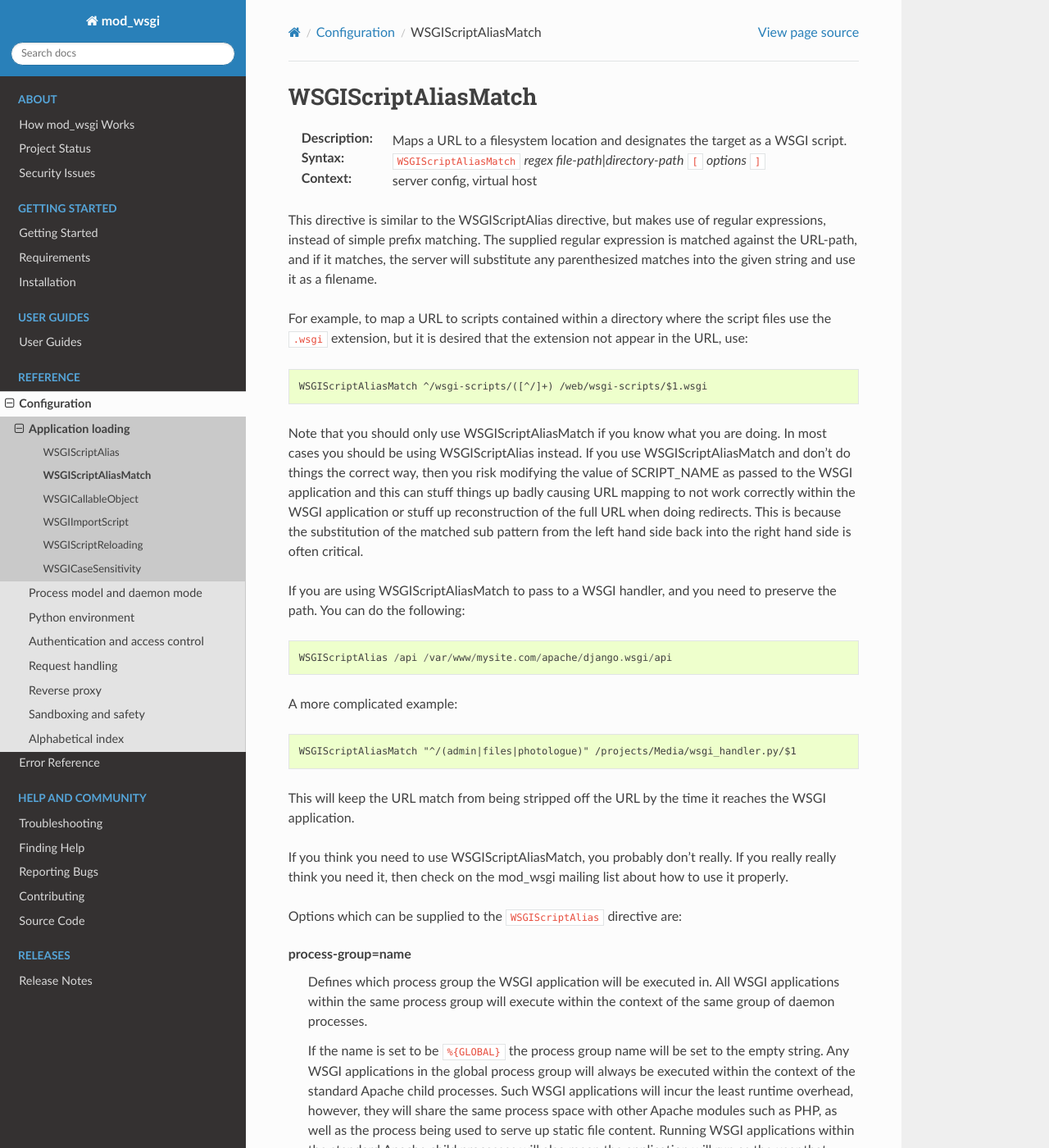
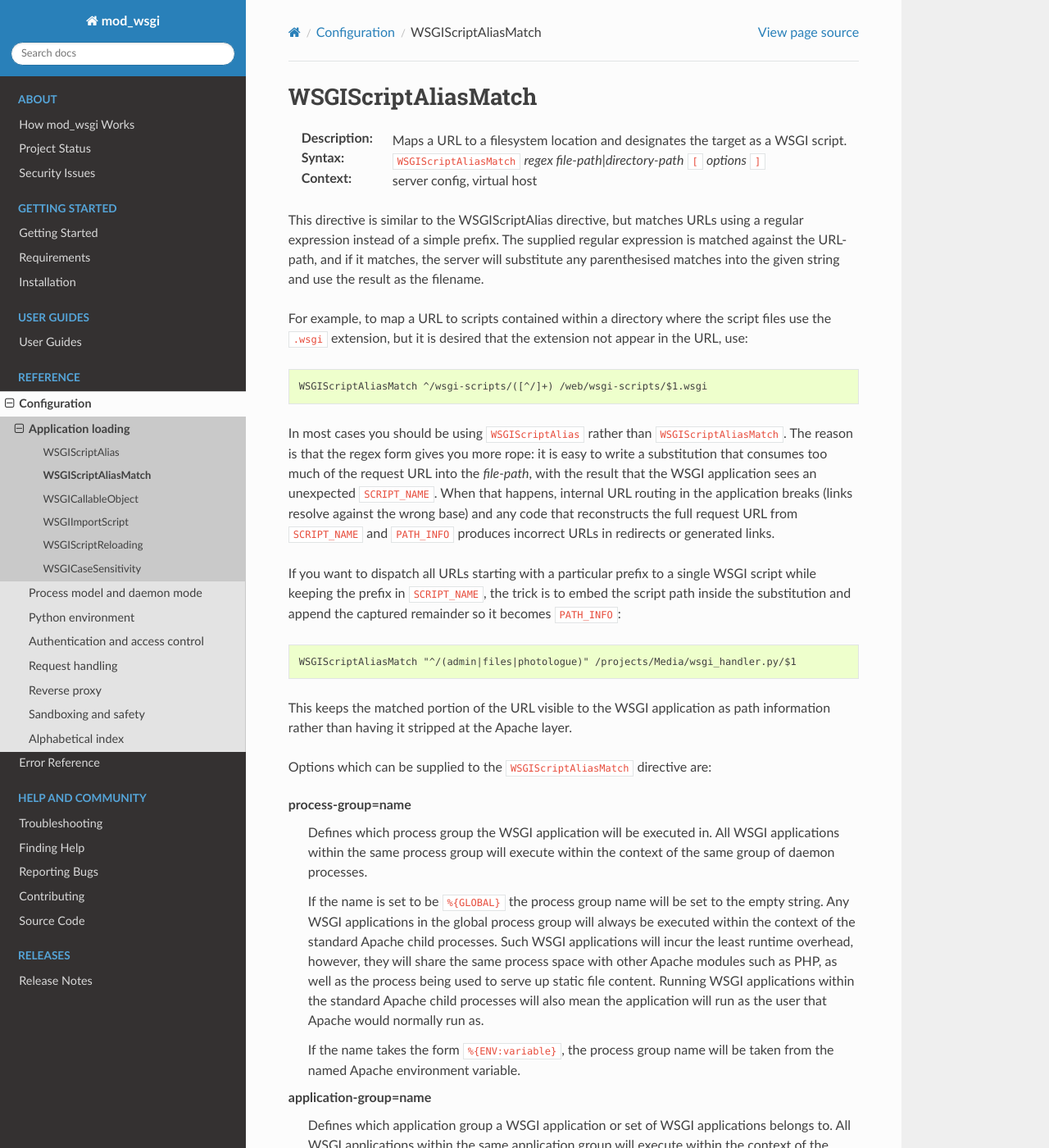
Before and after one commit to GrahamDumpleton/mod_wsgi, a Sphinx documentation site: the page built from docs/configuration-directives/WSGIScriptAliasMatch.rst, in a window 1280 px wide and 1400 px high. Shown: the whole window at 82% size. Built offline with Sphinx 7.4.7 and the Read the Docs theme 3.1.0, drawn with Linux system fonts in a browser that asks for light colours; pages that are not in the unit, such as notebooks, are missing from menus; some of the changed text lies outside the part shown.

Commit message:
Review pass over application-loading directives.
Covers WSGIScriptAlias, WSGIScriptAliasMatch, WSGICallableObject,
WSGIImportScript and WSGIScriptReloading.

WSGIScriptAlias and WSGIScriptAliasMatch both gain a mount-at-root
example, the %{ENV:variable} form for process-group and
application-group is documented, and the env-var lookup mechanism
plus SetEnv / RewriteRule cross-reference are spelled out once at
the bottom of the options block. Apache hyperlink targets bumped
from 2.2 to 2.4. WSGIScriptAliasMatch additionally gets a fixed
example (was using WSGIScriptAlias by mistake), a cleaner SCRIPT_NAME
warning, a typo fix, and a pre-loading paragraph aligned with the
WSGIScriptAlias version.

WSGICallableObject loses a syntax line and two paragraphs that
claimed %{ENV:variable} support; the directive parser stores the
name as-is and the request path never expands env-var references,
so that documentation was wrong. Adds a brief Flask-style example.

WSGIImportScript gets an example invocation, a wording fix, and a
short note distinguishing it from the WSGIScriptAlias auto-preload
form.

WSGIScriptReloading expanded from a 14-line stub. The embedded-mode
description matches the implementation: only the script file's
sys.modules entry is dropped and the file is re-imported in the
same request. Daemon-mode behaviour is described as a graceful
process-group restart. Adds guidance on when to disable reloading
and a cross-reference to the reloading-source-code user guide.

```diff
--- a/docs/configuration-directives/WSGIScriptAlias.rst
+++ b/docs/configuration-directives/WSGIScriptAlias.rst
@@ -30,6 +30,11 @@
   Options +ExecCGI
   </Location>
 
+The ``<Location>`` form above is shown only to illustrate what
+``WSGIScriptAlias`` does internally. The recommended pattern when you
+need to apply directives to the script directory is the ``<Directory>``
+form shown below.
+
 Where the target is a *file-path*, URLs with a case-sensitive
 (%-decoded) path beginning with *URL-path* will be mapped to the script
 defined by the *file-path*.
@@ -40,6 +45,14 @@
 
 A request for ``http://www.example.com/name`` in this case would cause the
 server to run the WSGI application defined in ``/web/wsgi-scripts/name``.
+
+A WSGI application can also be mounted at the root of the site by using
+``/`` as the *URL-path*::
+
+  WSGIScriptAlias / /web/wsgi-scripts/myapp.wsgi
+
+In this case all requests to the site will be dispatched to the
+specified WSGI script file.
 
 If possible you should avoid placing WSGI scripts under the `DocumentRoot`_
 in order to avoid accidentally revealing their source code if the
@@ -77,6 +90,9 @@
     mean the application will run as the user that Apache would normally
     run as.
 
+    If the name takes the form ``%{ENV:variable}``, the process group
+    name will be taken from the named Apache environment variable.
+
 **application-group=name**
     Defines which application group a WSGI application or set of WSGI
     applications belongs to. All WSGI applications within the same
@@ -93,12 +109,32 @@
     manipulation of the Python GIL and thus will not run correctly within
     any additional sub interpreters created by Python.
 
+    If the name takes the form ``%{ENV:variable}``, the application
+    group name will be taken from the named Apache environment variable.
+
+When the ``%{ENV:variable}`` form is used, the named environment
+variable is looked up via the internal Apache notes and subprocess
+environment data structures, and (if not found there) via
+``getenv()`` from the Apache server process.
+
+Environment variables accessible via the ``%{ENV}`` reference can be
+set in the Apache configuration using directives such as `SetEnv`_
+and `RewriteRule`_.
+
 If both ``process-group`` and ``application-group`` options are set, the
 WSGI script file will be pre-loaded when the process it is to run in is
-started, rather than being lazily loaded on the first request.
+started, rather than being lazily loaded on the first request. This
+removes the per-process startup delay that would otherwise be paid by
+the first request to reach each process.
 
-.. _Alias: http://httpd.apache.org/docs/2.2/mod/mod_alias.html#alias
-.. _DocumentRoot: http://httpd.apache.org/docs/2.2/mod/core.html#documentroot
-.. _<Directory>: http://httpd.apache.org/docs/2.2/mod/core.html#directory
-.. _SetHandler: http://httpd.apache.org/docs/2.2/mod/core.html#sethandler
-.. _Options: http://httpd.apache.org/docs/2.2/mod/core.html#options
+For configurations that do not use ``WSGIScriptAlias``, or where you
+want to preload additional script files alongside the main one, see
+the WSGIImportScript directive.
+
+.. _Alias: http://httpd.apache.org/docs/2.4/mod/mod_alias.html#alias
+.. _DocumentRoot: http://httpd.apache.org/docs/2.4/mod/core.html#documentroot
+.. _<Directory>: http://httpd.apache.org/docs/2.4/mod/core.html#directory
+.. _SetHandler: http://httpd.apache.org/docs/2.4/mod/core.html#sethandler
+.. _Options: http://httpd.apache.org/docs/2.4/mod/core.html#options
+.. _SetEnv: http://httpd.apache.org/docs/2.4/mod/mod_env.html#setenv
+.. _RewriteRule: http://httpd.apache.org/docs/2.4/mod/mod_rewrite.html#rewriterule
--- a/docs/configuration-directives/WSGIScriptAliasMatch.rst
+++ b/docs/configuration-directives/WSGIScriptAliasMatch.rst
@@ -6,45 +6,41 @@
 :Syntax: ``WSGIScriptAliasMatch`` *regex file-path|directory-path* ``[`` *options* ``]``
 :Context: server config, virtual host
 
-This directive is similar to the WSGIScriptAlias directive, but makes use
-of regular expressions, instead of simple prefix matching. The supplied
-regular expression is matched against the URL-path, and if it matches, the
-server will substitute any parenthesized matches into the given string and
-use it as a filename.
+This directive is similar to the WSGIScriptAlias directive, but matches
+URLs using a regular expression instead of a simple prefix. The supplied
+regular expression is matched against the URL-path, and if it matches,
+the server will substitute any parenthesised matches into the given
+string and use the result as the filename.
 
-For example, to map a URL to scripts contained within
-a directory where the script files use the ``.wsgi`` extension, but it
-is desired that the extension not appear in the URL, use::
+For example, to map a URL to scripts contained within a directory where
+the script files use the ``.wsgi`` extension, but it is desired that the
+extension not appear in the URL, use::
 
   WSGIScriptAliasMatch ^/wsgi-scripts/([^/]+) /web/wsgi-scripts/$1.wsgi
 
-Note that you should only use WSGIScriptAliasMatch if you know what you are
-doing. In most cases you should be using WSGIScriptAlias instead. If you
-use WSGIScriptAliasMatch and don't do things the correct way, then you risk
-modifying the value of SCRIPT_NAME as passed to the WSGI application and
-this can stuff things up badly causing URL mapping to not work correctly
-within the WSGI application or stuff up reconstruction of the full URL when
-doing redirects. This is because the substitution of the matched sub
-pattern from the left hand side back into the right hand side is often
-critical.
+In most cases you should be using ``WSGIScriptAlias`` rather than
+``WSGIScriptAliasMatch``. The reason is that the regex form gives you
+more rope: it is easy to write a substitution that consumes too much of
+the request URL into the *file-path*, with the result that the WSGI
+application sees an unexpected ``SCRIPT_NAME``. When that happens,
+internal URL routing in the application breaks (links resolve against
+the wrong base) and any code that reconstructs the full request URL
+from ``SCRIPT_NAME`` and ``PATH_INFO`` produces incorrect URLs in
+redirects or generated links.
 
-If you are using WSGIScriptAliasMatch to pass to a WSGI handler, and you
-need to preserve the path.  You can do the following::
-
-  WSGIScriptAlias /api /var/www/mysite.com/apache/django.wsgi/api
-
-A more complicated example::
+If you want to dispatch all URLs starting with a particular prefix to a
+single WSGI script while keeping the prefix in ``SCRIPT_NAME``, the
+trick is to embed the script path inside the substitution and append
+the captured remainder so it becomes ``PATH_INFO``::
 
   WSGIScriptAliasMatch "^/(admin|files|photologue)" /projects/Media/wsgi_handler.py/$1
 
-This will keep the URL match from being stripped off the URL by the time it
-reaches the WSGI application.
+This keeps the matched portion of the URL visible to the WSGI
+application as path information rather than having it stripped at the
+Apache layer.
 
-If you think you need to use WSGIScriptAliasMatch, you probably don't
-really. If you really really think you need it, then check on the mod_wsgi
-mailing list about how to use it properly.
-
-Options which can be supplied to the ``WSGIScriptAlias`` directive are:
+Options which can be supplied to the ``WSGIScriptAliasMatch`` directive
+are:
 
 **process-group=name**
     Defines which process group the WSGI application will be executed
@@ -62,6 +58,9 @@
     mean the application will run as the user that Apache would normally
     run as.
 
+    If the name takes the form ``%{ENV:variable}``, the process group
+    name will be taken from the named Apache environment variable.
+
 **application-group=name**
     Defines which application group a WSGI application or set of WSGI
     applications belongs to. All WSGI applications within the same
@@ -78,8 +77,29 @@
     manipulation of the Python GIL and thus will not run correctly within
     any additional sub interpreters created by Python.
 
+    If the name takes the form ``%{ENV:variable}``, the application
+    group name will be taken from the named Apache environment variable.
+
+When the ``%{ENV:variable}`` form is used, the named environment
+variable is looked up via the internal Apache notes and subprocess
+environment data structures, and (if not found there) via
+``getenv()`` from the Apache server process.
+
+Environment variables accessible via the ``%{ENV}`` reference can be
+set in the Apache configuration using directives such as `SetEnv`_
+and `RewriteRule`_.
+
 If both ``process-group`` and ``application-group`` options are set, and
-the WSGI script file doesn't include substiutions values to be supplied
-from the matched URL pattern, the WSGI script file will be pre-loaded when
-the process it is to run in is started, rather than being lazily loaded on
-the first request.
+the WSGI script file path doesn't include substitution values to be
+supplied from the matched URL pattern, the WSGI script file will be
+pre-loaded when the process it is to run in is started, rather than
+being lazily loaded on the first request. This removes the per-process
+startup delay that would otherwise be paid by the first request to
+reach each process.
+
+For configurations that do not use ``WSGIScriptAliasMatch``, or where
+you want to preload additional script files alongside the main one,
+see the WSGIImportScript directive.
+
+.. _SetEnv: http://httpd.apache.org/docs/2.4/mod/mod_env.html#setenv
+.. _RewriteRule: http://httpd.apache.org/docs/2.4/mod/mod_rewrite.html#rewriterule
```
Also changed, not shown: docs/configuration-directives/WSGICallableObject.rst (+6 -10 lines), docs/configuration-directives/WSGIImportScript.rst (+18 -2 lines), docs/configuration-directives/WSGIScriptReloading.rst (+41 -4 lines).
